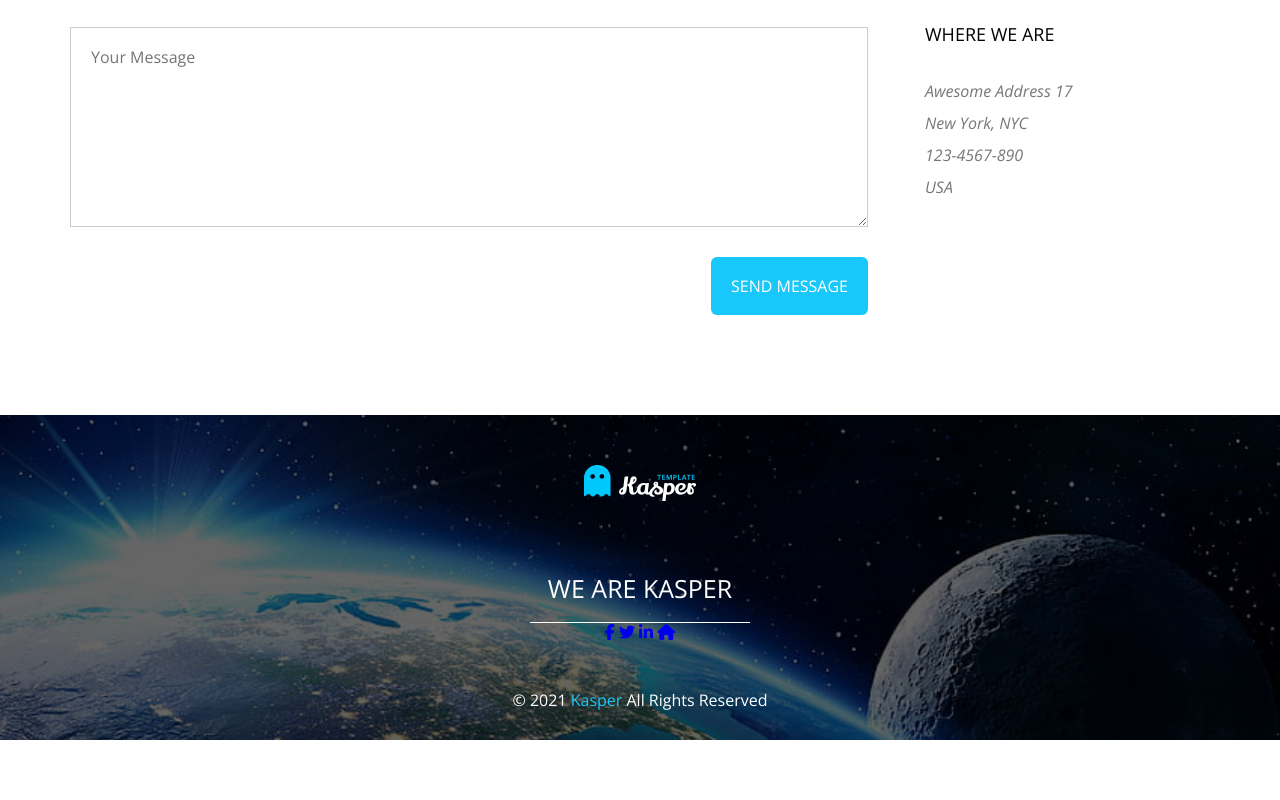
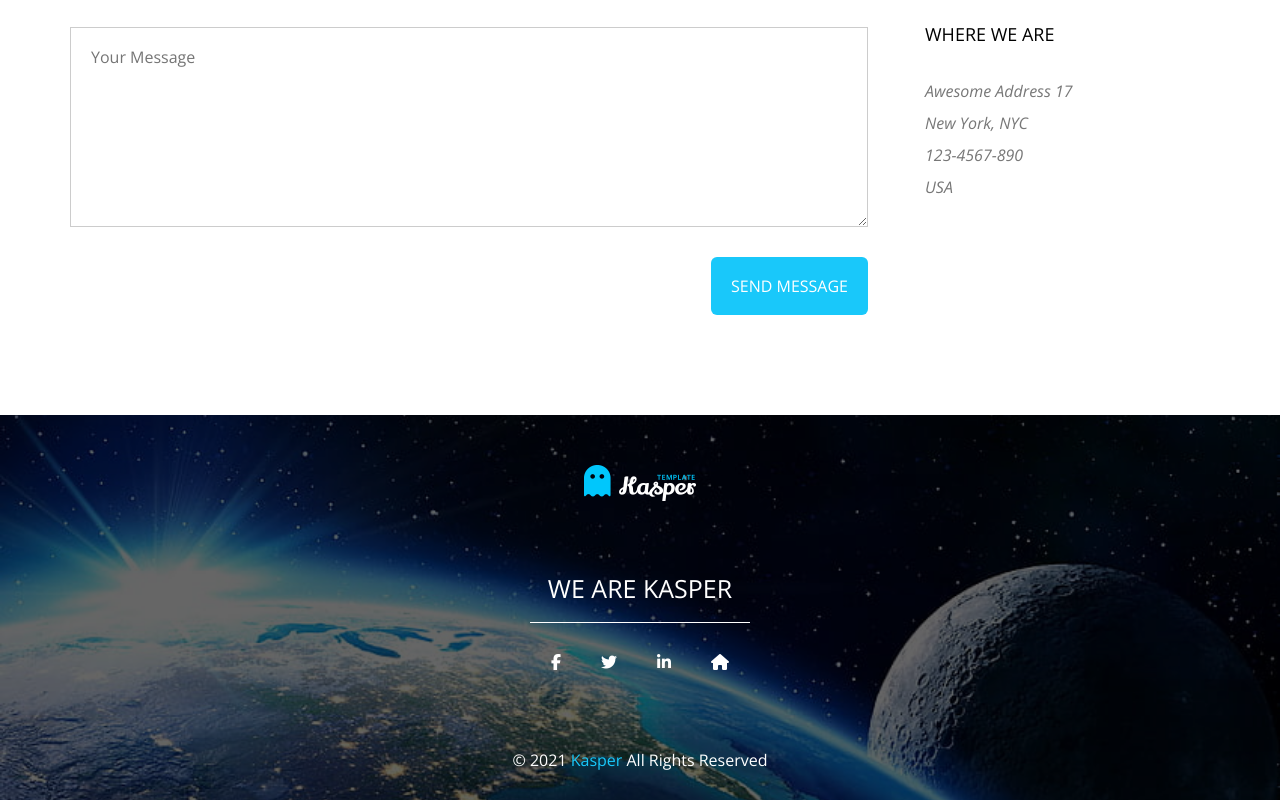
Before and after one commit to emanmohamedsr/Kasper-website, a plain HTML site: page index.html in a window 1280 px wide. Shown: the part 8485-9285 px from the top of the page. Before the commit the page ends 9225 px from the top, so only its background shows below. Drawn offline with nearby package versions, Linux system fonts and the light colour scheme.

Commit message:
Update kasper.css

```diff
--- a/Css/kasper.css
+++ b/Css/kasper.css
@@ -1129,7 +1129,7 @@ header .container nav .search {
     transform: translateX(-50%);
 }
 
-.scoial {
+.social {
     width: 100%;
     display: flex;
     justify-content: center;
@@ -1138,7 +1138,7 @@ header .container nav .search {
     padding: 30px 0;
 }
 
-.scoial i {
+.social i {
     color: #fff;
 }
 
```
